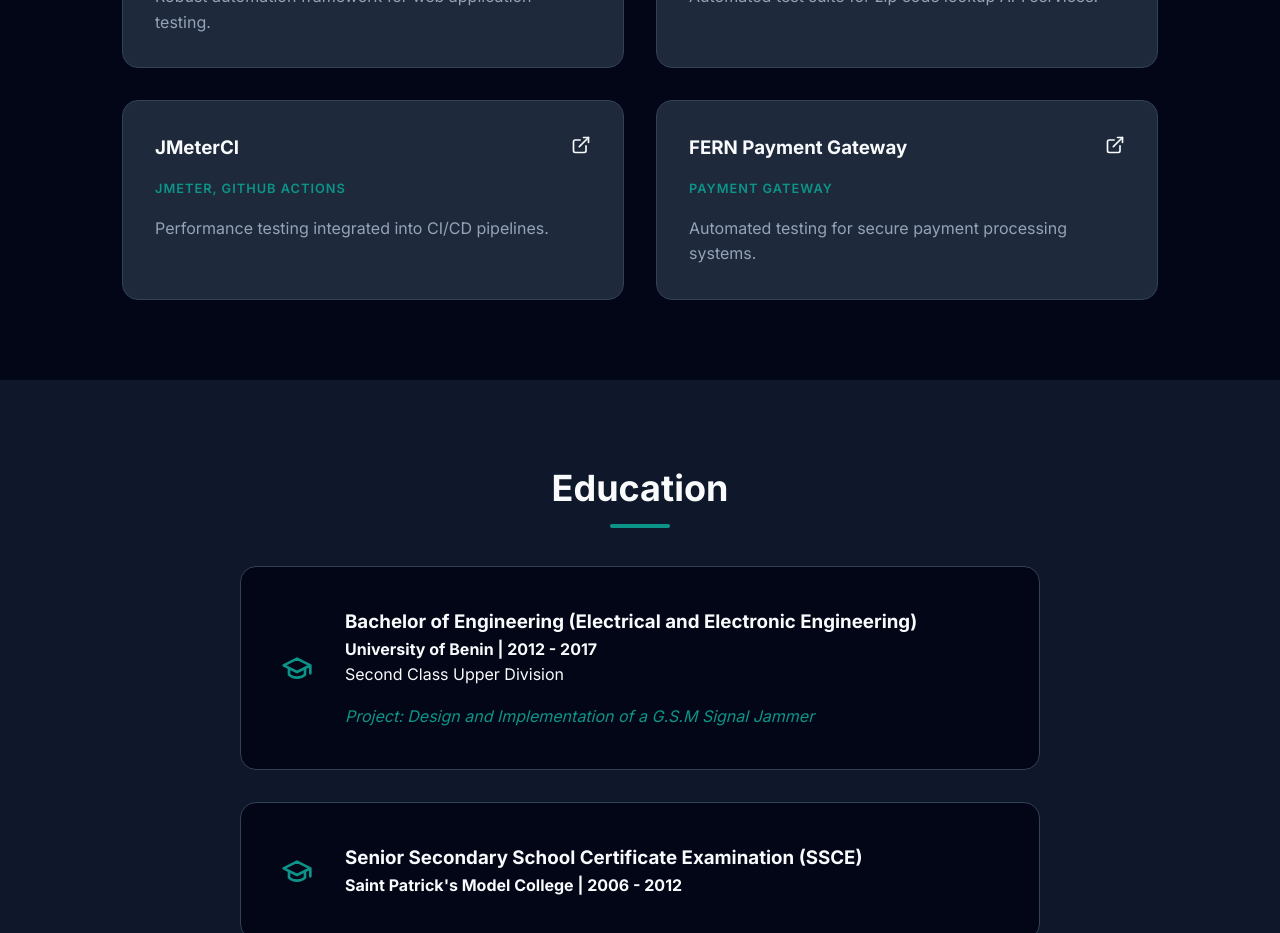
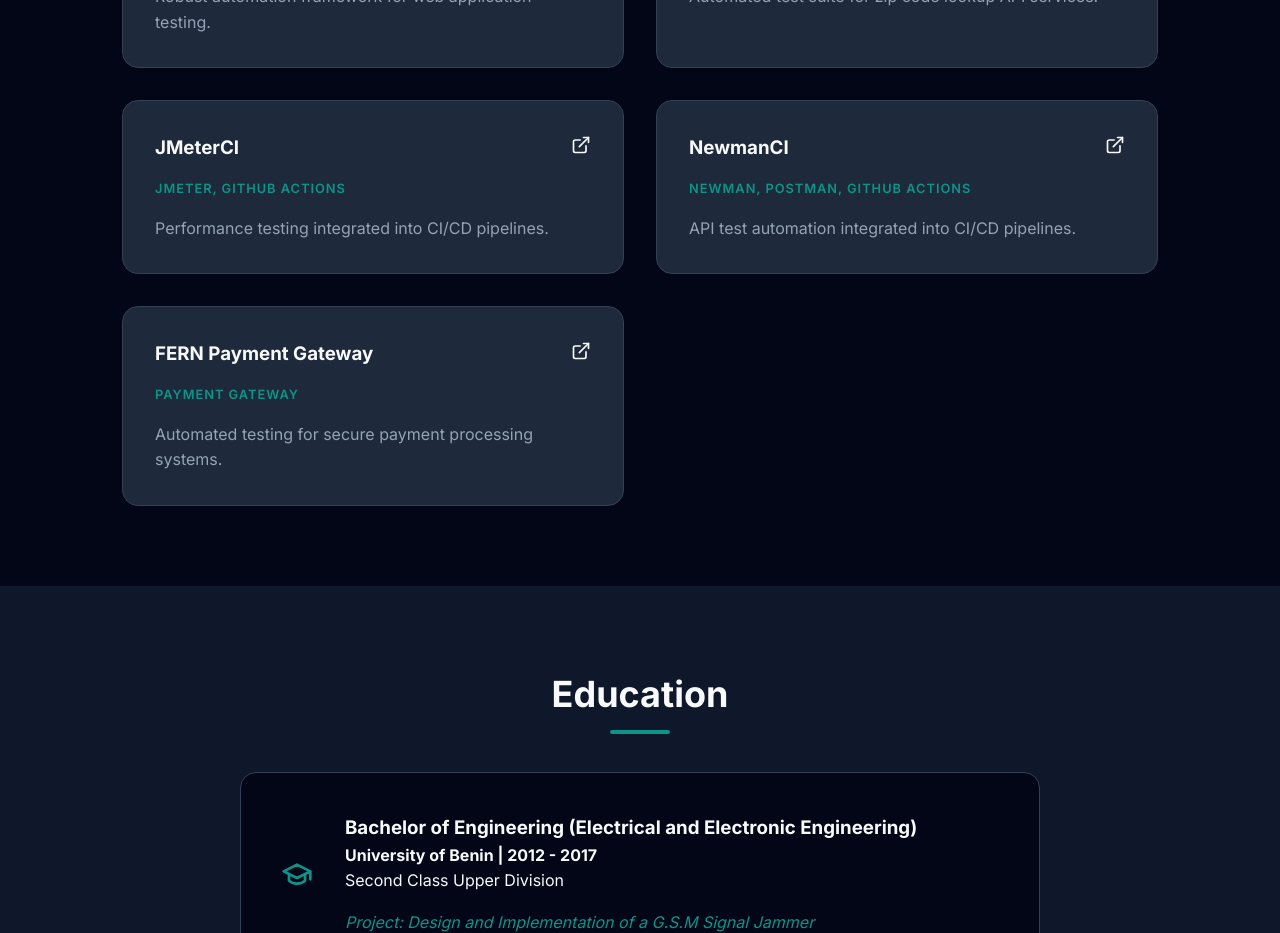
Before and after one commit to fr3drick/portfolio, a React (Create React App) app: page / in a window 1280 px wide. Shown: the part 3760-4693 px from the top of the page. Built offline with nearby package versions, Linux system fonts and the light colour scheme; the HTML template or start-up script is replaced by a standard one.

Commit message:
add NewmanCI project with API test automation details

```diff
--- a/src/App.js
+++ b/src/App.js
@@ -217,6 +217,12 @@ const Projects = () => {
       link: "https://github.com/fr3drick/jmeterCI"
     },
     {
+      title: "NewmanCI",
+      tech: "Newman, Postman, GitHub Actions",
+      desc: "API test automation integrated into CI/CD pipelines.",
+      link: "https://github.com/fr3drick/newmanCI"
+    },
+    {
       title: "FERN Payment Gateway",
       tech: "Payment gateway",
       desc: "Automated testing for secure payment processing systems.",
```
